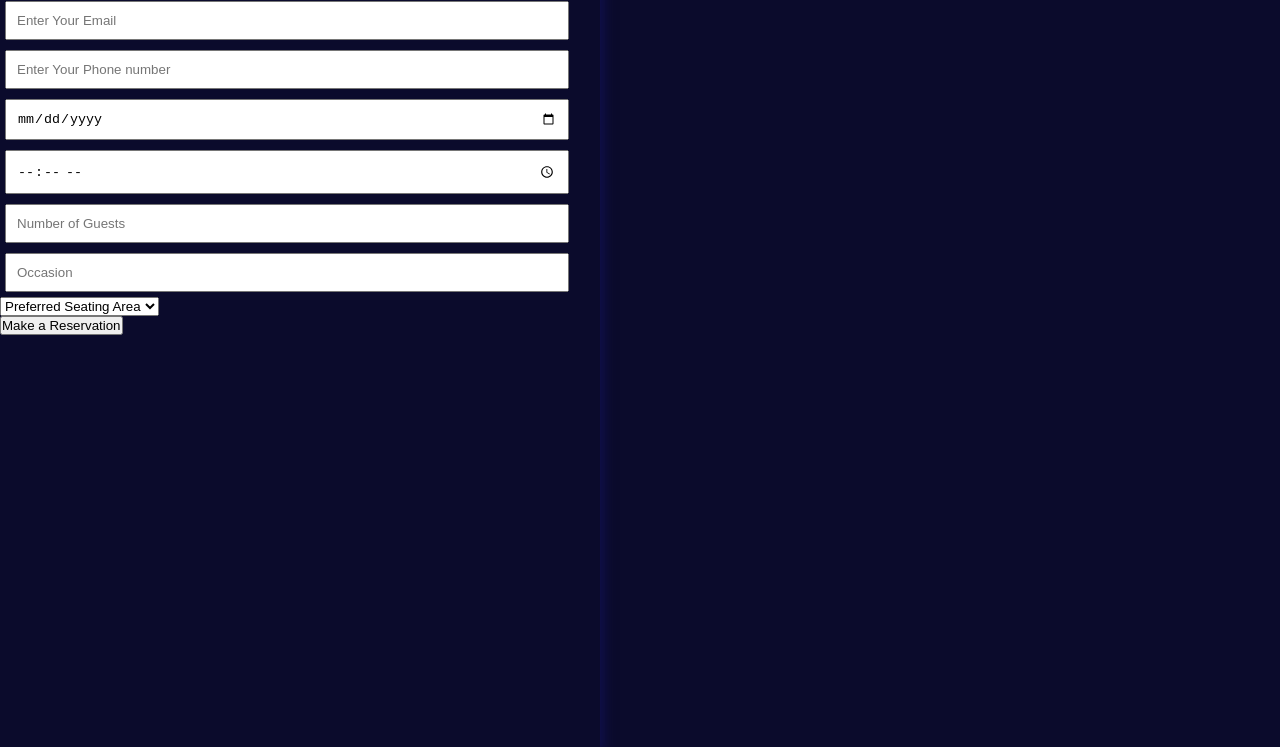
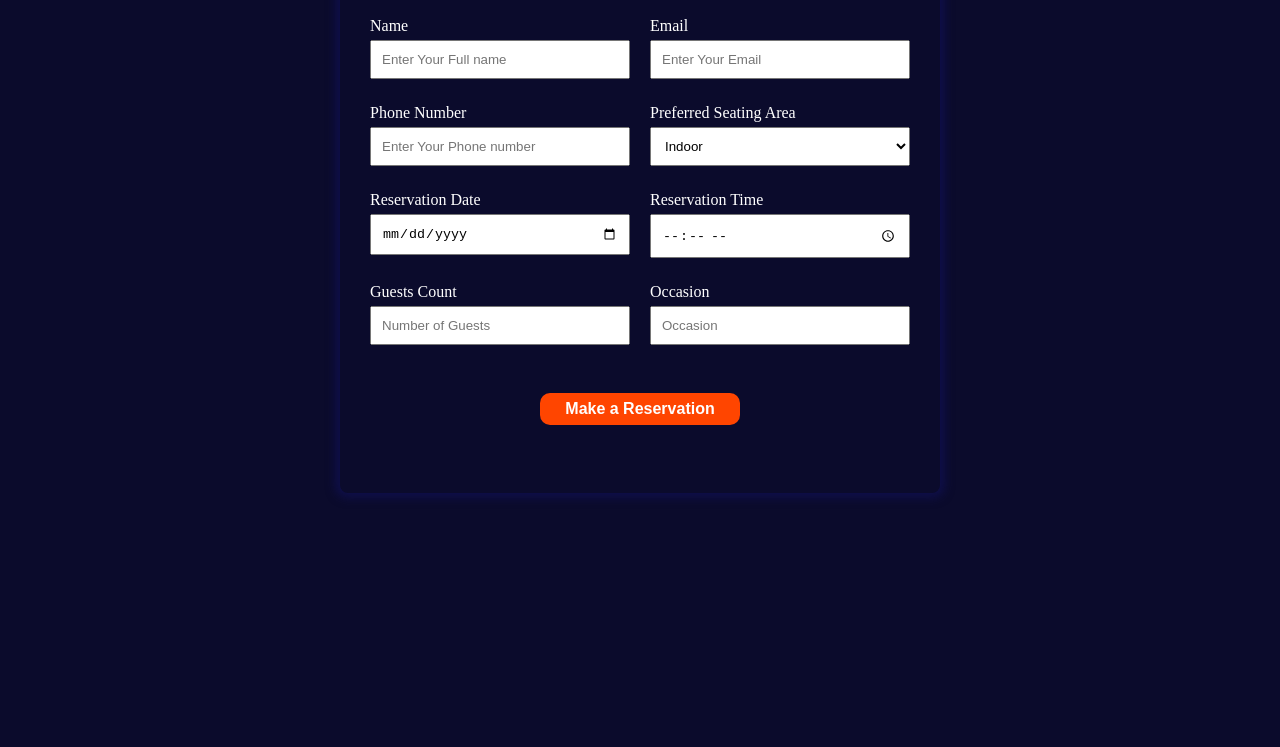
Before and after one commit to Vrush2004/Assignment-22, a plain HTML site: page pages/reservation.html in a window 1280 px wide. Shown: the part 184-931 px from the top of the page. After the commit the page ends 800 px from the top, so only its background shows below. Drawn offline with Linux system fonts and the light colour scheme.

Commit message:
Reservation page added

```diff
--- a/pages/reservation.html
+++ b/pages/reservation.html
@@ -20,22 +20,54 @@
         </div>
     </div>
     <div class="reservation-form">
-        <h1>Reservation Form</h1>
         <form action="" class="form">
-            <input type="text" placeholder="Enter Your Full name" required><br>
-            <input type="email" placeholder="Enter Your Email" required><br>
-            <input type="number" placeholder="Enter Your Phone number" required><br>
-            <input type="date" placeholder="Date of Reservation" required><br>
-            <input type="time" placeholder="Time of Reservation" required><br>
-            <input type="number" placeholder="Number of Guests" required><br>
-            <input type="text" placeholder="Occasion"><br>
-            <select>
-                <option>Preferred Seating Area</option>
-                <option>Indoor</option>
-                <option>Outdoor</option>
-                <option>Near a Window</option>
-            </select><br>
-            <button>Make a Reservation</button>
+            <h1>Reservation Form</h1>
+            <div class="name-email container1">
+                <div>
+                    <label for="">Name</label><br>
+                    <input type="text" placeholder="Enter Your Full name" required>
+                </div>
+                <div>
+                    <label for="">Email</label><br>
+                    <input type="email" placeholder="Enter Your Email" required>
+                </div>
+            </div>
+            <div class="phone-area container1">
+                <div>
+                    <label for="">Phone Number</label><br>
+                    <input type="number" placeholder="Enter Your Phone number" required>
+                </div>
+                <div>
+                    <label for="">Preferred Seating Area</label>
+                    <select>
+                        <option>Indoor</option>
+                        <option>Outdoor</option>
+                        <option>Near a Window</option>
+                    </select>
+                </div>
+            </div>
+            <div class="date-time container1">
+                <div>
+                    <label for="">Reservation Date</label><br>
+                    <input type="date" placeholder="Date of Reservation" required>
+                </div>
+                <div>
+                    <label for="">Reservation Time</label><br>
+                    <input type="time" placeholder="Time of Reservation" required>
+                </div>
+            </div>
+            <div class="Guests-occasion container1">
+                <div>
+                    <label for="">Guests Count</label><br>
+                    <input type="number" placeholder="Number of Guests" required>
+                </div>
+                <div>
+                    <label for="">Occasion</label><br>
+                    <input type="text" placeholder="Occasion">
+                </div>
+            </div>
+            <br>
+            <button class="reservation-btn">Make a Reservation</button>
         </form>
     </div>
 </body>
--- a/style/reservation.css
+++ b/style/reservation.css
@@ -6,18 +6,65 @@
     color: white;
     text-align: center;
     padding: 10px;
+    margin-bottom: 20px;
 }
 .form{
-    height: 800px;
+    margin-top: 20px;
+    height: 580px;
     width: 600px;
     box-shadow: 0px 0px 10px 5px rgb(15, 15, 73);
+    padding: 30px;
+    box-sizing: border-box;
+    border-radius: 8px; /* Optional: add rounded corners */
+}
+.form input, .form select {
+    padding: 10px;
+    margin: 5px 0;
+    width: calc(100% - 22px); /* Adjust width to fit padding and borders */
+    box-sizing: border-box;
+    width: 100%;
+}
+.form input:hover, .form select:hover{
+    border: solid 2px orangered;
 }
 .reservation-form{
-    height: 800px;
+    height: 550px;
     width: 100%;
+    display: flex;
+    justify-content: center;
 }
-.reservation-form input{
-    padding: 10px;
-    width: 90%;
-    margin: 5px;
+.form label{
+    margin-bottom: 5px;
+    color: white;
+    font-size: 16px;
 }
+.name-email, .phone-area, .date-time, .Guests-occasion {
+    margin-bottom: 20px; /* Add spacing between sections */
+}
+.container1{
+    width: 90;
+    display: flex;
+    flex-direction: row;
+    justify-content: start;
+    align-items: start;
+    flex-wrap: wrap; /* Allow wrapping if needed */
+    gap: 20px; /* Space between flex items */
+}
+.container1 > div {
+    flex: 1; /* Allow items to grow and shrink */
+    min-width: 0; /* Ensure items don't overflow */
+}
+.reservation-btn{
+    padding: 7px 25px;
+    font-size: 16px;
+    font-weight: 600;
+    background-color: orangered;
+    color: white;
+    border: none;
+    border-radius: 10px;
+    display: block;
+    margin: 5px auto;
+}
+.reservation-btn:hover{
+    box-shadow: 0px 0px 20px 2px orangered;
+}
```
